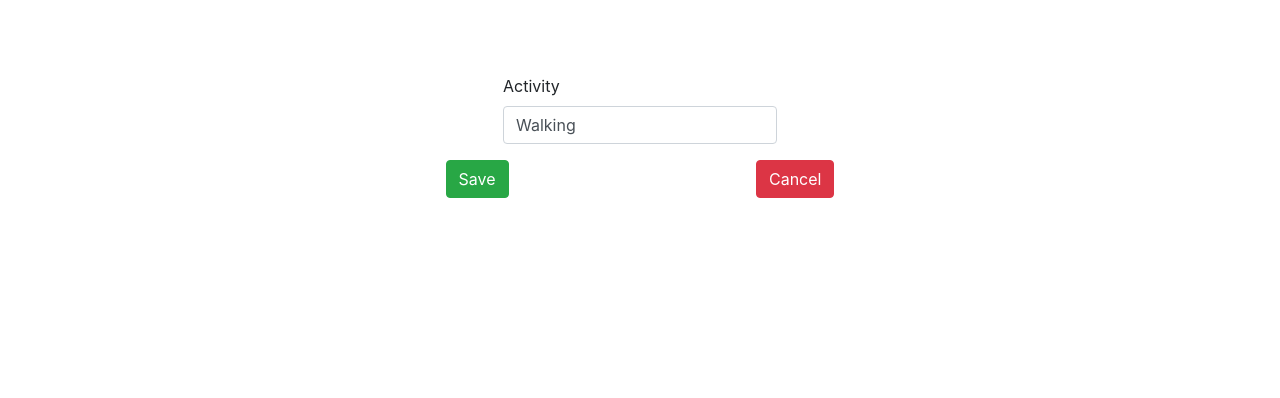
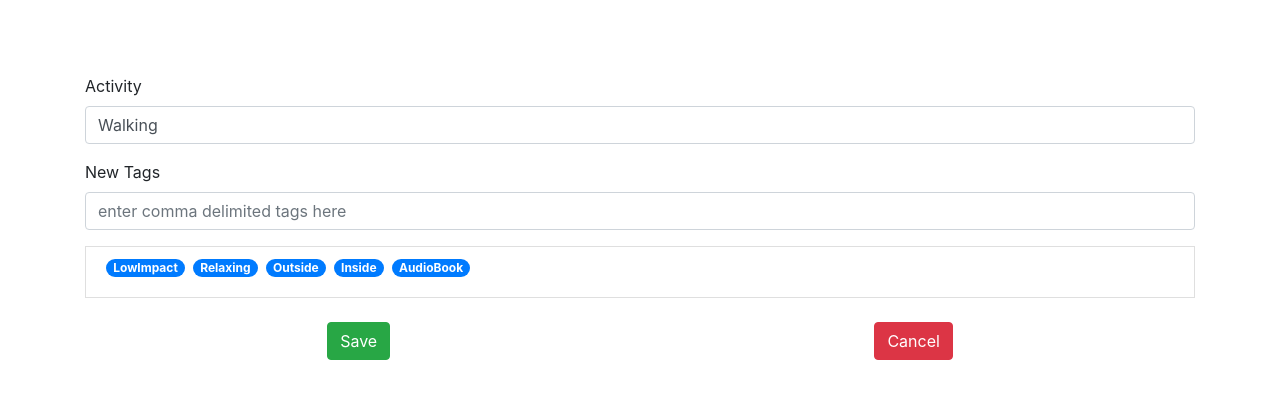
Before and after one commit to twilliamsark/prat, an Angular app: page /activities/0/edit in a window 1280 px wide. Shown: the top 398 px of the page. Built offline with nearby package versions, Linux system fonts and the light colour scheme.

Commit message:
Add tags on activity new/edit page

```diff
--- a/src/app/activity-edit/activity-edit.component.html
+++ b/src/app/activity-edit/activity-edit.component.html
@@ -1,6 +1,6 @@
 <form [formGroup]="activityEditForm" (ngSubmit)="onSave()">
-  <div class="row justify-content-center">
-    <div class="col-xs-12">
+  <div class="d-flex">
+    <div class="flex-grow-1">
       <div class="form-group">
         <label for="activity">Activity</label>
         <input
@@ -11,19 +11,35 @@
       </div>
     </div>
   </div>
-  <div class="row justify-content-around">
-    <div class="col-xs-2">&nbsp;</div>
-    <div class="col-xs-2">
+  <div class="d-flex" >
+    <div class="flex-grow-1">
+      <div class="form-group">
+        <label for="tag">New Tags</label>
+        <input
+          placeholder="enter comma delimited tags here"
+          (keyup)="onKeyUp($event)"
+          type="text"
+          id="tag"
+          class="form-control"
+          formControlName="tag">
+      </div>
+    </div>
+  </div>
+  <div class="d-flex">
+    <div class="flex-grow-1">
+      <app-tags-list
+        [tags]="selectedActivity ? selectedActivity.tags : tags">
+      </app-tags-list>
+    </div>
+  </div>
+  <br>
+  <div class="d-flex justify-content-around">
       <button
         class="btn btn-success"
         type="submit">Save</button>
-    </div>
-    <div class="col-xs-2">
       <button
         class="btn btn-danger"
         type="button"
         (click)="onCancel()">Cancel</button>
-    </div>
-    <div class="col-xs-2">&nbsp;</div>
   </div>
 </form>
--- a/src/app/activity-edit/activity-edit.component.ts
+++ b/src/app/activity-edit/activity-edit.component.ts
@@ -1,8 +1,10 @@
-import { Component, OnInit } from '@angular/core';
+import { Component, ElementRef, OnInit, ViewChild } from '@angular/core';
 import { FormControl, FormGroup, Validators } from '@angular/forms';
 import { ActivatedRoute, Params, Router } from '@angular/router';
 import { RepeatingActivity } from 'src/models/repeating-activity.model';
 import { RepeatingActivityService } from 'src/services/repeating-activity.service';
+import { Tag } from 'src/models/tag.model';
+
 
 @Component({
   selector: 'app-activity-edit',
@@ -15,6 +17,7 @@ export class ActivityEditComponent implements OnInit {
   id: number;
   selectedActivity: RepeatingActivity;
 
+  tags: Tag[] = [];
 
   constructor(private activityService: RepeatingActivityService,
               private router: Router,
@@ -37,8 +40,29 @@ export class ActivityEditComponent implements OnInit {
     this.activityEditForm = new FormGroup({
       'activity': new FormControl(
         this.selectedActivity ? this.selectedActivity.activity_type : '',
-        Validators.required)
+        Validators.required),
+      'tag': new FormControl([undefined])
     });
+  }
+
+  removeTag(tag) {
+    // TODO
+  }
+
+  onKeyUp(event: KeyboardEvent): void {
+    const inputValue: string = this.activityEditForm.controls.tag.value;
+    if (inputValue && event.code === 'Comma') {
+
+      const tagValue = inputValue.trim().replace(',','');
+
+      if (this.selectedActivity) {
+        this.selectedActivity.addTag(tagValue);
+      } else {
+        this.tags.push(new Tag(tagValue));
+      }
+      this.activityEditForm.controls.tag.setValue('');
+
+    }
   }
 
   onCancel() {
@@ -64,8 +88,11 @@ export class ActivityEditComponent implements OnInit {
       this.selectedActivity.activity_type = activity_type;
       this.activityService.updateActivity(this.id, this.selectedActivity);
     } else {
-      this.activityService.newActivity(activity_type);
+      const rs = this.activityService.newActivity(activity_type);
+      this.selectedActivity = rs.activity;
+      this.selectedActivity.tags = this.tags;
     }
+
     this.router.navigate(['/']);
   }
 }
--- a/src/app/activity-list/activity-list.component.html
+++ b/src/app/activity-list/activity-list.component.html
@@ -15,17 +15,8 @@
         </ng-template>
         <ng-template ngbPanelContent>
           <ul class="list-group">
-            <!-- TODO: tag-panel.component -->
-            <div *ngIf="currentActivity.tags.length > 0" class="list-group-item">
-              <div class="d-flex flex-wrap">
-                  <span
-                    class="mr-2 mb-2 badge badge-pill badge-primary"
-                    *ngFor="let tag of currentActivity.tags"
-                  >
-                    {{ tag.name }}
-                  </span>
-              </div>
-            </div>
+            <app-tags-list [tags]="currentActivity.tags">
+            </app-tags-list>
             <!-- TODO: look into scrollspy -->
             <app-activity-instance
               class="list-group-item"
--- a/src/app/app.module.ts
+++ b/src/app/app.module.ts
@@ -13,6 +13,7 @@ import { ActivitiesComponent } from './activities/activities.component';
 import { ActivityEditComponent } from './activity-edit/activity-edit.component';
 import { ActivityInstanceComponent } from './activity-instance/activity-instance.component';
 import { ActivityComponent } from './activity/activity.component';
+import { TagsListComponent } from './tags-list/tags-list.component';
 
 @NgModule({
   declarations: [
@@ -21,7 +22,8 @@ import { ActivityComponent } from './activity/activity.component';
     ActivitiesComponent,
     ActivityEditComponent,
     ActivityInstanceComponent,
-    ActivityComponent
+    ActivityComponent,
+    TagsListComponent
   ],
   imports: [
     BrowserModule,
--- /dev/null
+++ b/src/app/tags-list/tags-list.component.html
@@ -0,0 +1,12 @@
+<div
+*ngIf="tags.length > 0"
+class="list-group-item">
+<div class="d-flex flex-wrap">
+    <span
+      class="mr-2 mb-2 badge badge-pill badge-primary"
+      *ngFor="let tag of tags"
+    >
+      {{ tag.name }}
+    </span>
+</div>
+</div>
--- a/src/models/repeating-activity.model.ts
+++ b/src/models/repeating-activity.model.ts
@@ -12,6 +12,14 @@ export class RepeatingActivity {
     this.tags = tags;
   }
 
+  addTag(name: string) {
+    this.tags.push(new Tag(name));
+  }
+
+  hasTags(): boolean {
+    return this.tags.length > 0;
+  }
+
   isEmpty(): boolean {
     return this.instances.length == 0 ? true : false;
   }
```
Also changed, not shown: src/app/tags-list/tags-list.component.ts (added, +11 -0 lines), src/app/tags-list/tags-list.component.css (added).
